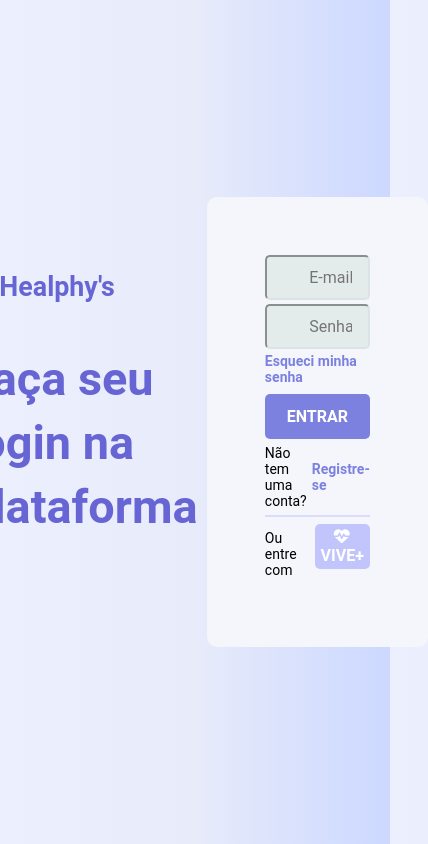
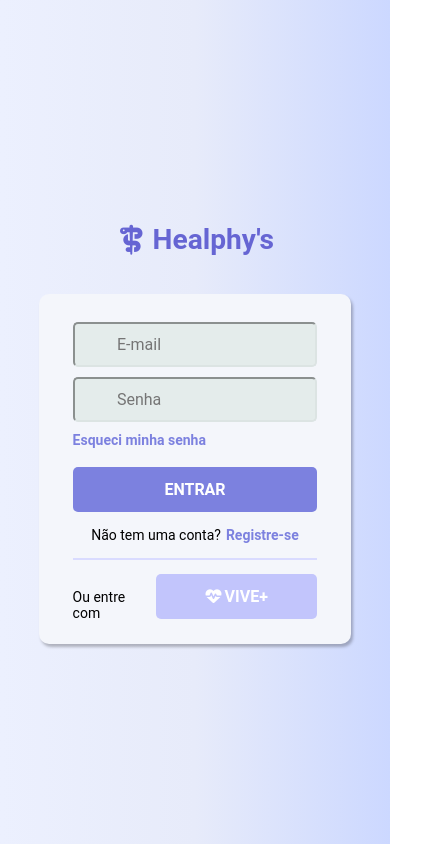
Before and after one commit to xzmuh/login-view, an Angular app: page / in a window 390 px wide. Shown: the whole page, 428 px wide, since content can reach past the window. Built offline with nearby package versions, Linux system fonts and the light colour scheme.

Commit message:
responsividade

```diff
--- a/src/app/components/login/login.component.css
+++ b/src/app/components/login/login.component.css
@@ -33,31 +33,38 @@
 }
 
 .main-text{
-    width: 100%;
+    width: 50%;
     height: 100%;
     display: flex;
     align-items:flex-start;
     justify-content: center;
     flex-direction: column;
     margin-left: 2%;
-    font-size: 40px;
+    font-size: 42px;
     line-height: 64px;
     color: #6665D3;
 }
 
 .dados-login{
-    width: 100%;
+    width: 50%;
     height: 100%;
+    padding: 20px;
+    display: flex;
+    justify-content: center;
+    align-items: center;
     background-color: #f4f6fb;
     border-radius: 10px;
-    padding: 58px 58px 58px 58px;
     /* border: 1px black solid; */
-    /* box-shadow: 2px 3px  3px#1c1b244a; */
+    box-shadow: 2px 3px  3px#1c1b244a;
 }
 
 .content{
-    width: 100%;
+    max-width: 300px;
+    width: 90%;
     height: 100%;
+    display: flex;
+    justify-content: center;
+    align-items: center;
     /* border: 1px black solid; */
 }
 
@@ -75,7 +82,7 @@ input{
     transition: 0.5s;
 }
 
-.content > p{
+.content > div > p{
     color: #7C81DF;
     font-weight: bold;
     font-size: 14px;
@@ -83,7 +90,7 @@ input{
     cursor: pointer;
 }
 
-.content > p:hover{
+.content > div > p:hover{
     transition: 0.4s;
     color: #5f64ba;
 }
@@ -151,7 +158,7 @@ hr{
 .footer-login > button{
     width: 69%;
     height: 45px;
-    margin-left: 5%;
+    margin-left: 2%;
     background-color: #c2c5fc;
 }
 
@@ -164,3 +171,29 @@ hr{
 button i{
     margin-right: 2%;
 }
+
+@media (max-width: 900px) {
+
+    .main{
+        width: 80%;
+        padding: 50px 0;
+        display: flex;
+        flex-direction: column;
+    }
+
+    .main-text > h3{
+        display: none;
+    }
+
+    .dados-login{
+        width: 100%;
+    }
+
+    .logo{
+        margin: 5% 0;
+    }
+
+    .dados-login > div{
+        padding-top: 20px;
+    }
+}
--- a/src/app/components/login/login.component.html
+++ b/src/app/components/login/login.component.html
@@ -8,6 +8,7 @@
         </div>
         <div class="dados-login">
             <div class="content">
+                <div>
                     <input type="text" placeholder="E-mail">
                     <input type="text" placeholder="Senha">
                     <p>Esqueci minha senha</p>
@@ -22,3 +23,4 @@
             </div>
         </div>
     </div>
+</div>
```
Lines whose indentation alone changed are shown as unchanged.
